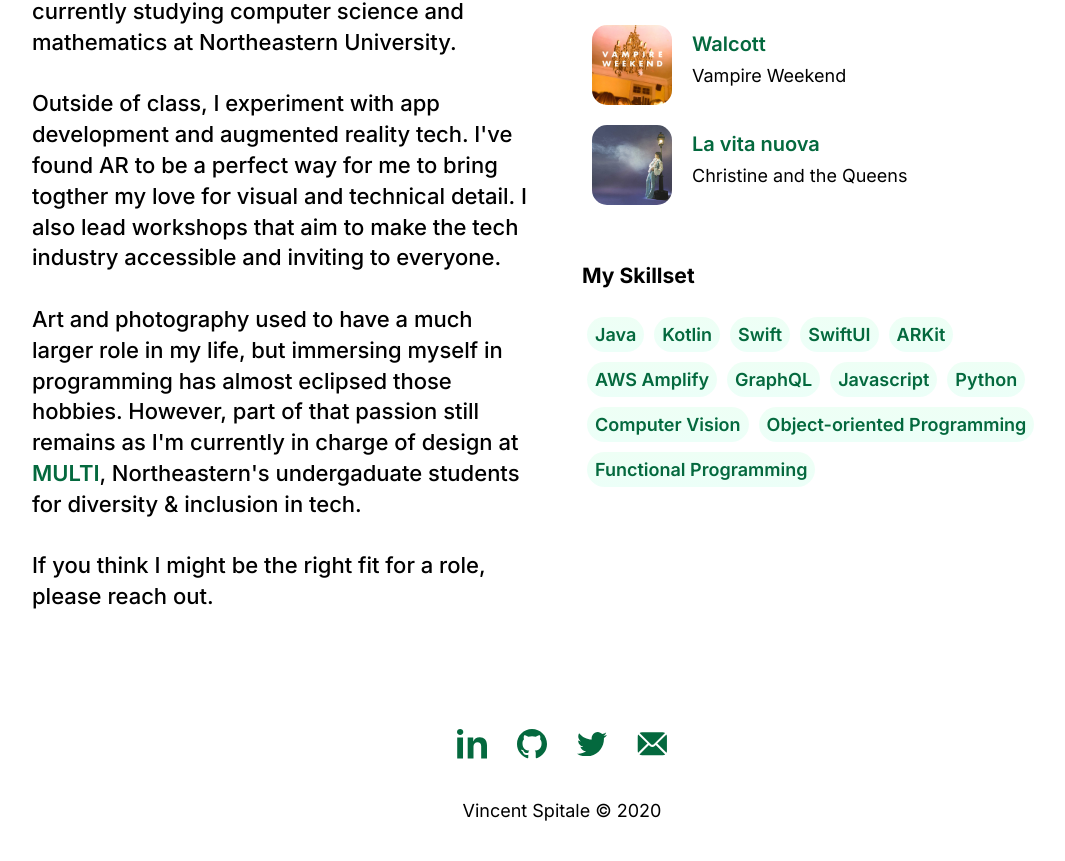
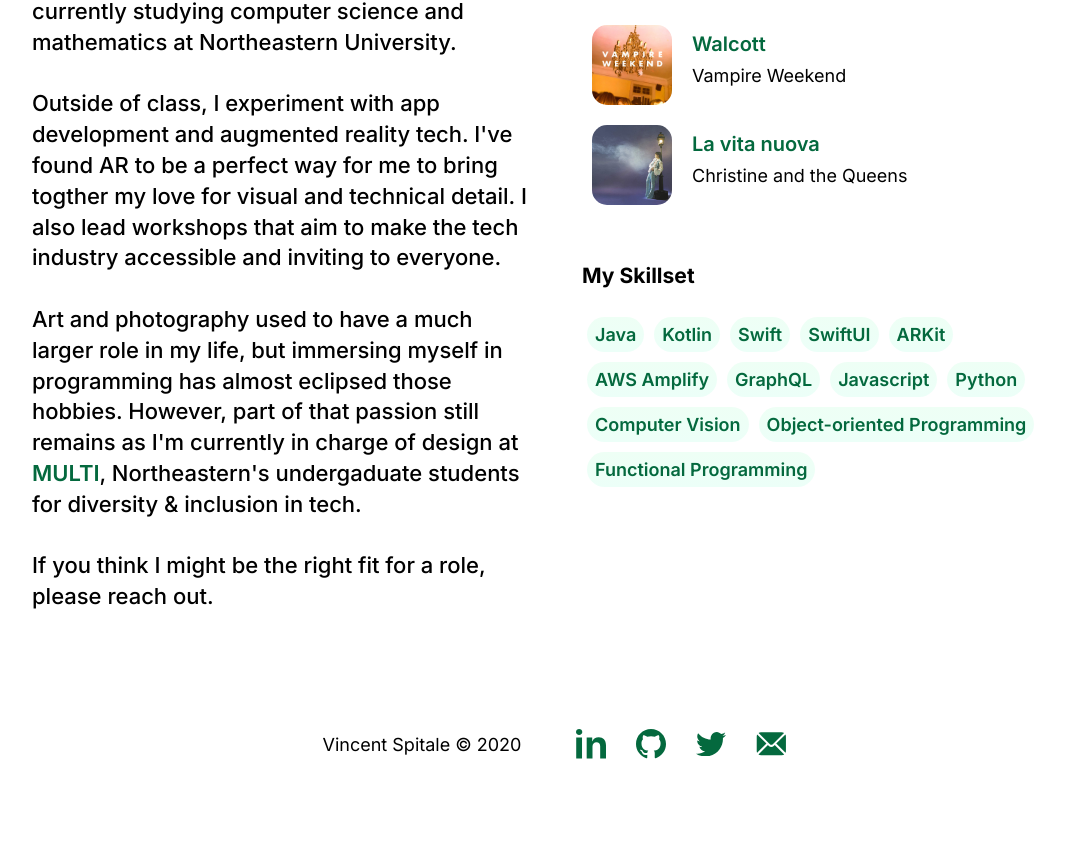
Before and after one commit to vincentspitale/Vincent-Spitale-Web, a Gatsby site: page / in a window 1280 px wide. Shown: the part 502-1363 px from the top of the page, without its empty margins (78-1143 px from the left). After the commit the page ends 1302 px from the top, so only its background shows below. Built offline with nearby package versions, Linux system fonts and the light colour scheme; Gatsby itself is replaced by a stand-in of ours.

Commit message:
Improved Footer

```diff
--- a/src/components/Footer.css
+++ b/src/components/Footer.css
@@ -3,7 +3,8 @@
     padding: 20px 20px;
     display: grid;
     justify-items: center;
-    grid-template-rows: repeat(2, auto);
+    grid-template-columns: repeat(2, auto);
+    grid-gap: 40px;
 }
 
 
--- a/src/components/footer.js
+++ b/src/components/footer.js
@@ -5,7 +5,9 @@ import './Footer.css'
 
 const Footer = ({ siteTitle }) => (
   <div className="Footer">
-  <div className="Socials">
+
+    <p>Vincent Spitale © {new Date().getFullYear()}</p>
+    <div className="Socials">
         <a href="https://www.linkedin.com/in/vincentspitale" target="_blank">
         <svg width="30" viewBox="0 0 25 25" fill="none" xmlns="http://www.w3.org/2000/svg">
 <path d="M0.181818 24.6023H5.02273V7.14773H0.181818V24.6023ZM2.61364 4.89773C4.05682 4.89773 5.23864 3.79546 5.23864 2.44318C5.23864 1.10227 4.05682 0 2.61364 0C1.18182 0 0 1.10227 0 2.44318C0 3.79546 1.18182 4.89773 2.61364 4.89773Z" fill="black"/>
@@ -30,7 +32,6 @@ const Footer = ({ siteTitle }) => (
       </a>
 
           </div>
-    <p>Vincent Spitale © {new Date().getFullYear()}</p>
   </div>
 )
 
```
